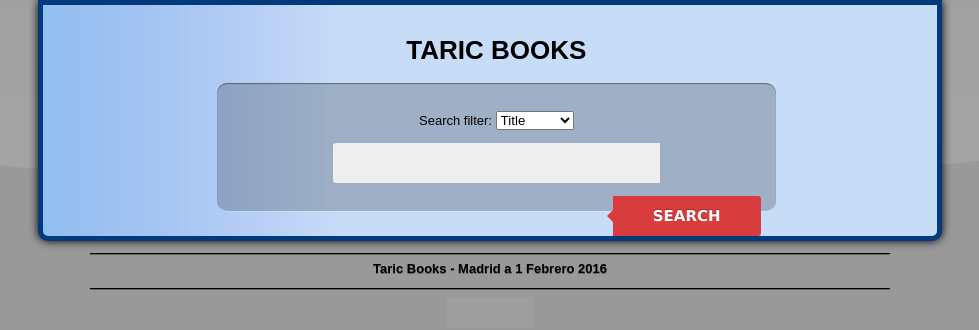
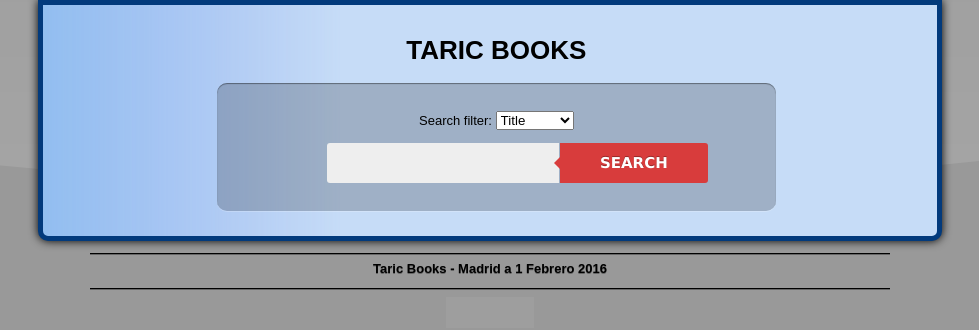
Before and after one commit to geonexus/reto_taric, a Django app: page /taric_books/ in a window 1280 px wide. Shown: the part 142-472 px from the top of the page, without its empty margins (150-1129 px from the left). Run offline with Django 3.2, Linux system fonts and the light colour scheme; grey boxes are pictures that could not be loaded.

Commit message:
fixing search button style

```diff
--- a/taric_books/static/taric_books/style.css
+++ b/taric_books/static/taric_books/style.css
@@ -242,9 +242,10 @@ div.page_form {
 /* Form text input */
 
 .form-wrapper input {
-    width: 60%;
+    width: 42%;
     height: 20px;
     padding: 10px 5px;
+    margin-left: -20%;
     font: bold 15px 'lucida sans', 'trebuchet MS', 'Tahoma';
     border: 0;
     background: #eee;
@@ -282,6 +283,9 @@ div.page_form {
     float: right;
     border: 0;
     padding: 0px;
+    margin-top: -53px;
+    margin-right: 10%;
+
     cursor: pointer;
     height: 40px;
     width: 28%;
```
